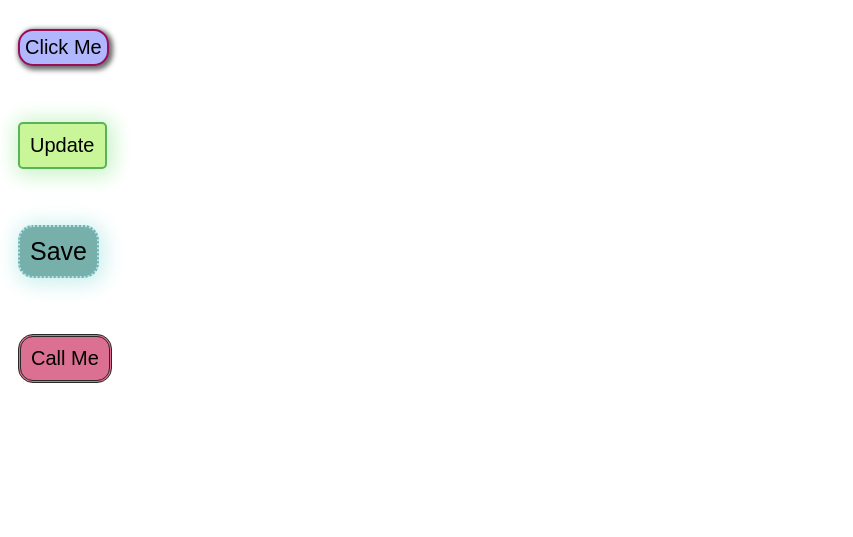
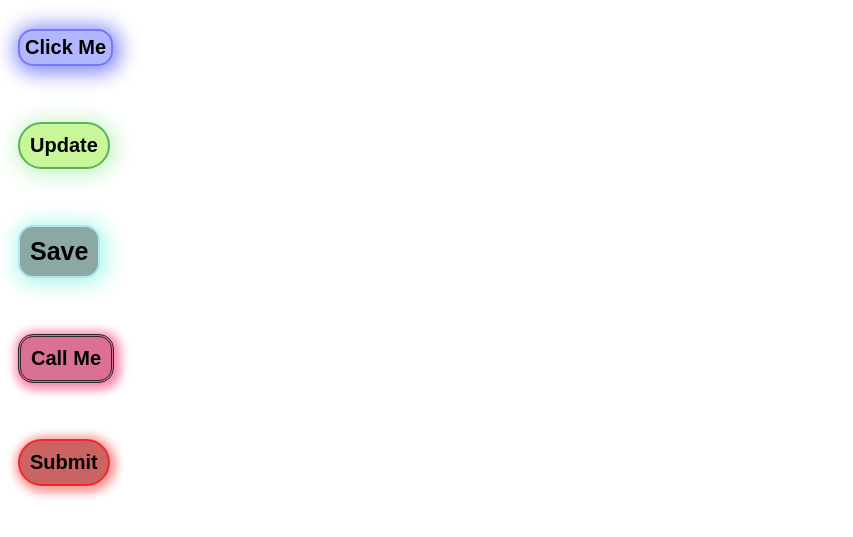
Before and after one commit to shreyakore07/button-cards-css, a plain HTML site: page button.html in a window 1280 px wide. Shown: the part 61-598 px from the top of the page, without its empty margins (0-853 px from the left). Drawn offline with Linux system fonts and the light colour scheme.

Commit message:
5 btn added

```diff
--- a/button.html
+++ b/button.html
@@ -9,10 +9,10 @@
         color: black;
         margin: 10px;
         padding: 5px;
-        border: rgb(155, 13, 91) 2px solid;
+        border: rgb(122, 118, 250) 2px solid;
         cursor:pointer;
         border-radius: 15px;
-        box-shadow: 2px 2px 5px 2px rgb(109, 108, 108);
+        box-shadow: 2px 2px 20px 5px rgb(130, 136, 246);
         font-size: 20PX;
 
     }
@@ -31,9 +31,9 @@
         columns: black;
         margin: 10px;
         padding: 10px;
-        border:rgb(89, 179, 89)  2px solid;
+        border:rgb(89, 179, 89)  2px double;
         font-size: 20px;
-        border-radius: 5px;
+        border-radius: 40px;
         cursor: pointer;
         box-shadow:2px 2px 20px 5px rgb(202, 244, 202);
     }
@@ -45,15 +45,15 @@
         color: black;
     }
     .btn3{
-        background-color:#77B0AA ;
+        background-color:#8ca8a5 ;
         color: black;
         margin: 10px;
         padding: 10px;
         border-radius:15px ;
-        border: #ade6ee 2px dotted;
+        border: #ade6ee 2px solid;
         cursor: pointer;
         font-size:  25px;
-        box-shadow: 2px 2px 20px 5px #d0f1ee ;
+        box-shadow: 2px 2px 20px 5px #b2f7ec ;
     }
     .btn3:hover{
         transition: 0.5s;
@@ -70,13 +70,33 @@
         border: rgb(42, 40, 40)  double;
         border-radius: 15px;
         font-size: 20px;
+        cursor: pointer;
+        box-shadow: 2px 2px 10px 5px rgb(250, 138, 175);
     }
     .btn4:hover{
         transition: o.5s;
-        background-color: rgb(248, 117, 161);
+        background-color: rgb(240, 91, 140);
         color: black;
         border-radius: 8px;
-        box-shadow: 2px 2px 10px 5px rgb(250, 138, 175);
+    }
+    .btn5{
+        background-color: rgb(203, 99, 99);
+        color: black;
+        margin: 10px;
+        padding: 10px;
+        border: rgb(244, 39, 39) 2px solid;
+        border-radius: 30px;
+        font-size: 20px;
+        cursor: pointer;
+        box-shadow: 2px 2px 10px 5px rgb(250, 155, 155);
+
+    }
+    .btn5:hover{
+        transition: 0.5s;
+        background-color: rgb(221, 61, 61);
+        color: black;
+        border-radius: 8px;
+
     }
 
 
@@ -86,14 +106,15 @@
 <body>
     <h1>&nbsp;&nbsp;&nbsp;&nbsp;&nbsp;&nbsp;&nbsp;&nbsp;&nbsp;&nbsp;&nbsp;&nbsp;&nbsp;&nbsp;&nbsp;&nbsp;&nbsp;&nbsp;&nbsp;&nbsp;&nbsp;&nbsp;&nbsp;&nbsp;&nbsp;&nbsp;&nbsp;&nbsp;&nbsp;&nbsp;&nbsp;&nbsp;&nbsp;&nbsp;&nbsp;&nbsp;&nbsp;&nbsp;&nbsp;&nbsp;&nbsp;&nbsp;&nbsp;&nbsp;&nbsp;&nbsp;&nbsp;&nbsp;&nbsp;&nbsp;&nbsp;&nbsp;&nbsp;&nbsp;&nbsp;&nbsp;&nbsp;&nbsp;&nbsp;&nbsp;&nbsp;&nbsp;&nbsp;&nbsp;&nbsp;&nbsp;&nbsp;&nbsp;&nbsp;&nbsp;&nbsp;&nbsp;&nbsp;&nbsp;&nbsp;&nbsp;&nbsp;&nbsp;&nbsp;&nbsp;&nbsp;&nbsp;&nbsp;&nbsp;&nbsp;Buttons</h1>
 
-    <button class="btn1">Click Me</button>
+    <button class="btn1"><b>Click Me</b></button>
 <br><br><br>
-    <button class="btn2">Update</button>
+    <button class="btn2"><b>Update</b></button>
 <br><br><br>
-    <button class="btn3">Save</button>
+    <button class="btn3"><b>Save</b></button>
 <br><br><br>
-    <button class="btn4"> Call Me</button>
-
+    <button class="btn4"> <b>Call Me</b></button>
+<br><br><br>
+    <button class="btn5"><b>Submit</b></button>
 
 </body>
 </html>
```
